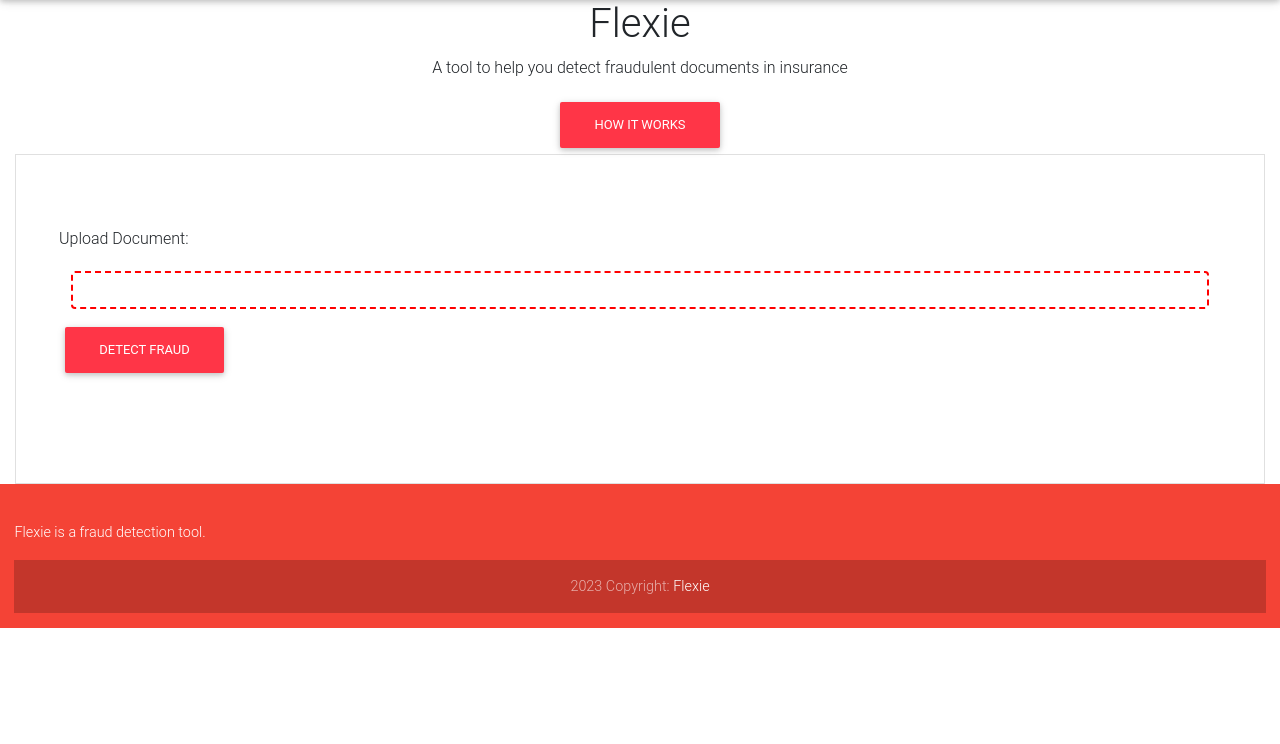
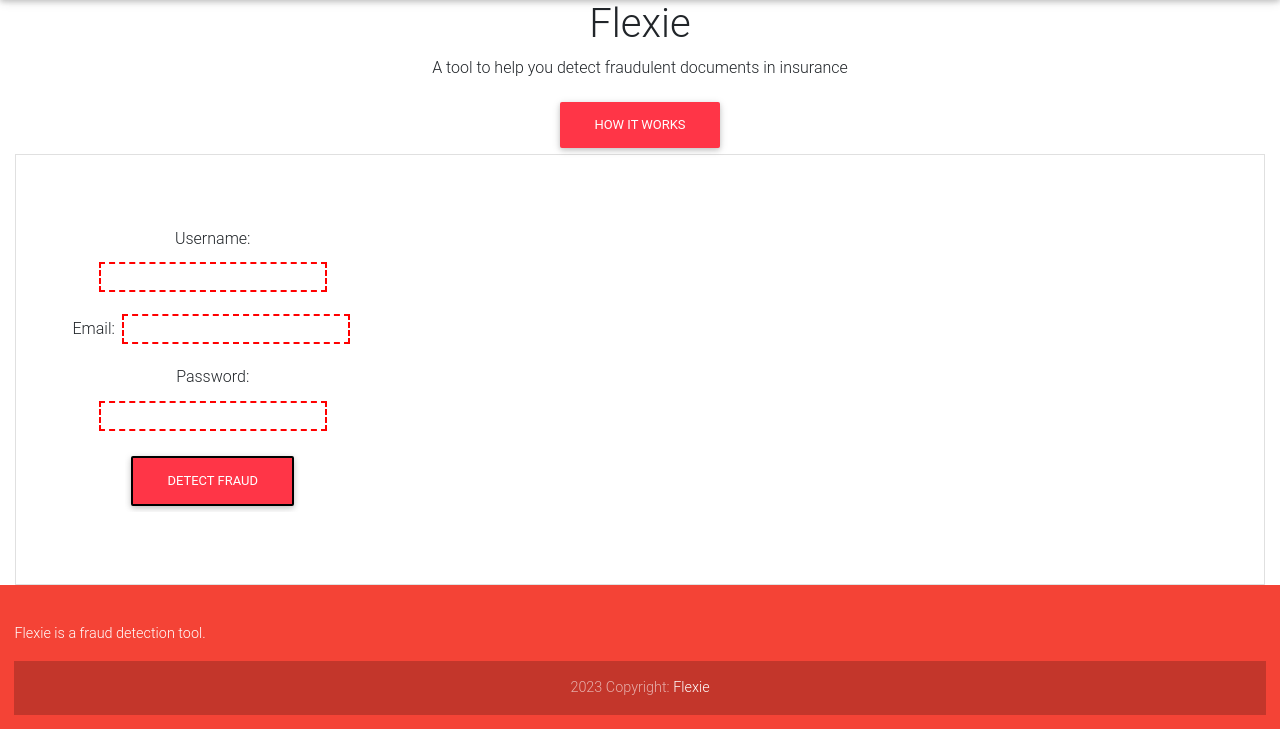
Before and after one commit to AgnesNM/Flexie, a Django app: template templates/FlexieApp/index.html in a window 1280 px wide. Shown: the part 56-800 px from the top of the page. Run offline with Django 3.2, Linux system fonts and the light colour scheme; the template is opened without the code that fills it: values named after a table or form of the project are taken from there, others are empty; some libraries are stand-ins or nearby versions.

Commit message:
change form display

```diff
--- a/FlexieApp/models.py
+++ b/FlexieApp/models.py
@@ -5,7 +5,7 @@ from django.db import models
 class FlexieUsers(models.Model):
     email = models.EmailField(max_length=254)
     username = models.CharField(max_length=254, default = 'scraper_users')
-    password = models.CharField(widget=models.PasswordInput)
+    # password = models.CharField(widget=models.PasswordInput)
 
     def __str__(self):
         return self.username
--- a/FlexieApp/views.py
+++ b/FlexieApp/views.py
@@ -5,7 +5,7 @@ from django.http import HttpResponseRedirect
 #from FlexieApp import forms
 
 from . forms import UserInput
-# from . models import Scrapers
+from . models import FlexieUsers
 
 # Create your views here.
 
@@ -33,7 +33,7 @@ def form_view(request):
 
             #create a new instance of the model
 
-            user_info = Scrapers(email = data["email"], username = data["username"])
+            user_info = FlexieUsers(email = data["email"], username = data["username"])
 
             #save the instance to the database
 
@@ -49,7 +49,7 @@ def form_view(request):
         form = UserInput()
 
 
-    return render(request, "ScraperApp/index.html", {"form": form})
+    return render(request, "FlexieApp/index.html", {"form": form})
 
 
 def flexie(request):
--- a/templates/FlexieApp/index.html
+++ b/templates/FlexieApp/index.html
@@ -75,17 +76,31 @@
 			<div class="brandData" id="userform">
 				<div class="text-center border border-light p-5">
 					<p class="h4 mb-4"></p>
+
 					<div class="form-row mb-4">
-						<label data-error="wrong" data-success="right" for="upLoadDocument" minlength = "1">Upload Document:</label>
-						<input class="form-control" id="brandName" type="text" required><br>
+						<!-- <label data-error="wrong" data-success="right" for="upLoadDocument" minlength = "1">Upload Document:</label>  -->
+						<!-- <input class="form-control" id="brandName" type="text" required><br> -->
 						<!-- <label data-error="wrong" data-success="right" for="pubMonth">Month and Year of Publication:</label> -->
 						 <!-- <input class="form-control" id="pubMonth" placeholder="yyyy-mm" required="" type="month"> -->
 						 <!-- <label data-error="wrong" data-success="right" for="contentType">Content Type:</label> -->
 						 <!-- <input class="form-control mb-4" id="contentType" required="" type="text"><br> -->
-						 <button class="btn btn-danger" id="collate" name="button" type="submit">DETECT FRAUD</button>
-					</div>
+						 <!-- <button class="btn btn-danger" id="collate" name="button" type="submit">DETECT FRAUD</button> -->
 
-					<div class="container-fluid" id="display-container">
+						 <form method="post">
+
+							{% csrf_token %}
+
+							{{ form.as_p }}
+
+							<input class="btn btn-danger" id="collate" name="button" type="submit" value="DETECT FRAUD">
+
+						</form>
+
+						</div>
+
+
+
+					<!-- <div class="container-fluid" id="display-container">
 						<div class="row d-flex" id="display">
 							<div class="text-center d-flex justify-content-center">
 								<div class="spinner-grow fast text-danger" role="status">
```
Also changed, not shown: other parts of templates/FlexieApp/index.html (+2 -1 lines).
